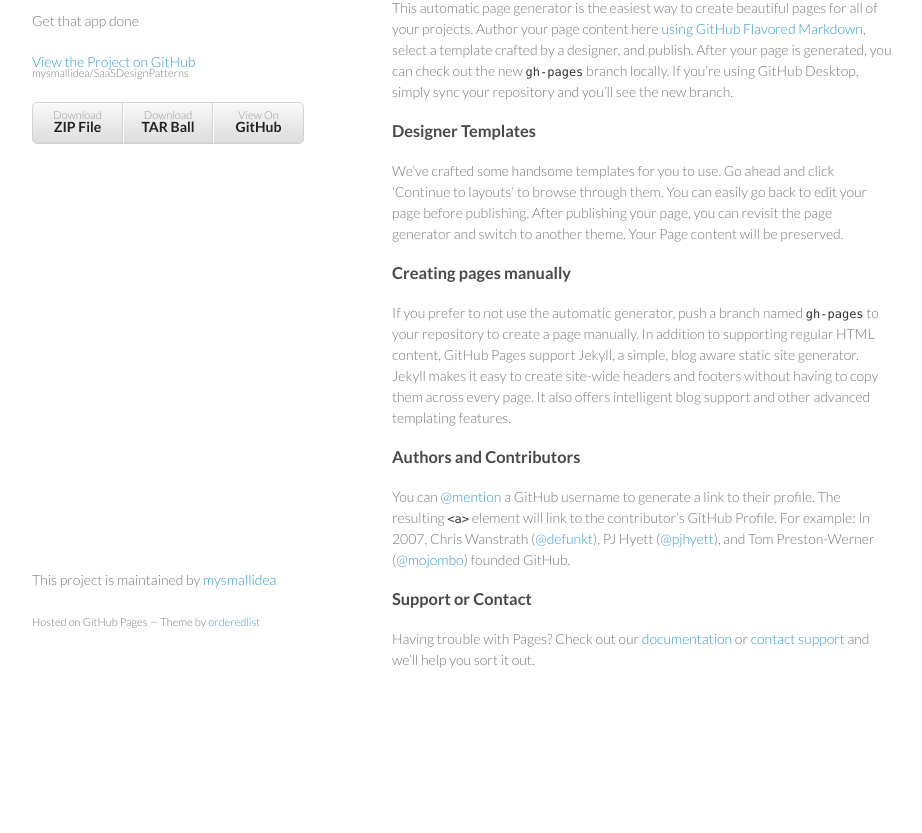
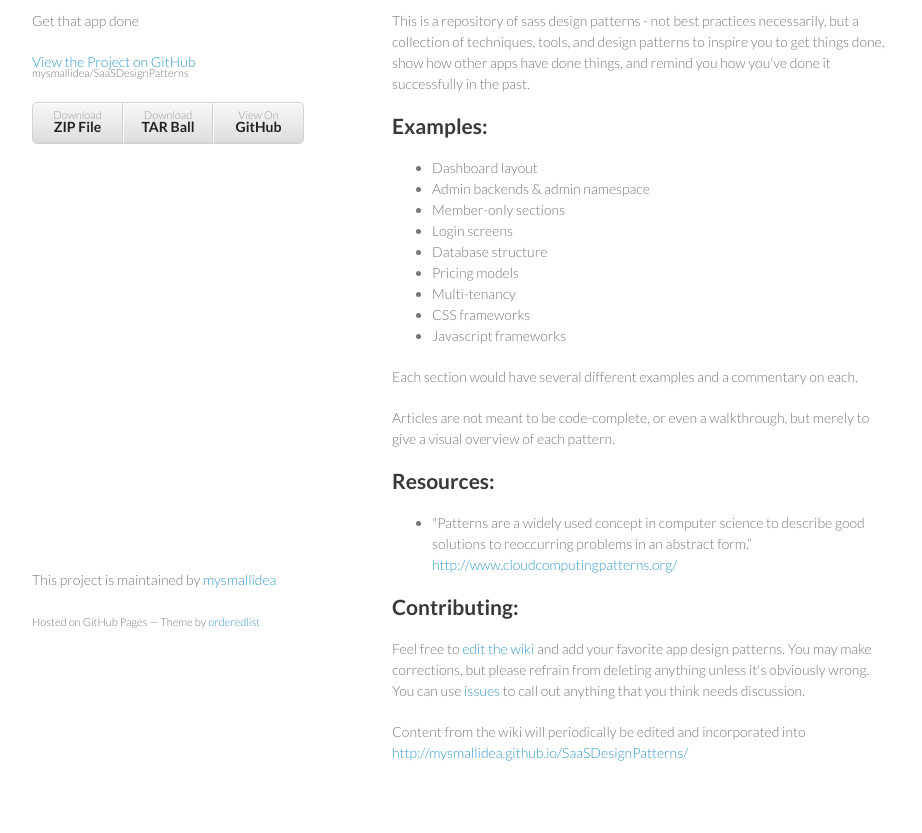
Before and after one commit to ryenski/SaaSDesignPatterns, a plain HTML site: page index.html in a window 1280 px wide. Shown: the part 99-932 px from the top of the page, without its empty margins (178-1100 px from the left). Before the commit the page ends 839 px from the top, so only its background shows below. Drawn offline with Linux system fonts and the light colour scheme.

```diff
--- a/index.html
+++ b/index.html
@@ -28,30 +28,44 @@
         </ul>
       </header>
       <section>
-        <h3>
-<a id="welcome-to-github-pages" class="anchor" href="#welcome-to-github-pages" aria-hidden="true"><span class="octicon octicon-link"></span></a>Welcome to GitHub Pages.</h3>
+        <h1>
+<a id="saas-design-patterns" class="anchor" href="#saas-design-patterns" aria-hidden="true"><span class="octicon octicon-link"></span></a>SaaS Design Patterns</h1>
 
-<p>This automatic page generator is the easiest way to create beautiful pages for all of your projects. Author your page content here <a href="https://guides.github.com/features/mastering-markdown/">using GitHub Flavored Markdown</a>, select a template crafted by a designer, and publish. After your page is generated, you can check out the new <code>gh-pages</code> branch locally. If you’re using GitHub Desktop, simply sync your repository and you’ll see the new branch.</p>
+<p>This is a repository of sass design patterns - not best practices necessarily, but a collection of techniques, tools, and design patterns to inspire you to get things done, show how other apps have done things, and remind you how you've done it successfully in the past. </p>
 
-<h3>
-<a id="designer-templates" class="anchor" href="#designer-templates" aria-hidden="true"><span class="octicon octicon-link"></span></a>Designer Templates</h3>
+<h2>
+<a id="examples" class="anchor" href="#examples" aria-hidden="true"><span class="octicon octicon-link"></span></a>Examples:</h2>
 
-<p>We’ve crafted some handsome templates for you to use. Go ahead and click 'Continue to layouts' to browse through them. You can easily go back to edit your page before publishing. After publishing your page, you can revisit the page generator and switch to another theme. Your Page content will be preserved.</p>
+<ul>
+<li>Dashboard layout</li>
+<li>Admin backends &amp; admin namespace</li>
+<li>Member-only sections</li>
+<li>Login screens</li>
+<li>Database structure</li>
+<li>Pricing models</li>
+<li>Multi-tenancy</li>
+<li>CSS frameworks</li>
+<li>Javascript frameworks</li>
+</ul>
 
-<h3>
-<a id="creating-pages-manually" class="anchor" href="#creating-pages-manually" aria-hidden="true"><span class="octicon octicon-link"></span></a>Creating pages manually</h3>
+<p>Each section would have several different examples and a commentary on each.</p>
 
-<p>If you prefer to not use the automatic generator, push a branch named <code>gh-pages</code> to your repository to create a page manually. In addition to supporting regular HTML content, GitHub Pages support Jekyll, a simple, blog aware static site generator. Jekyll makes it easy to create site-wide headers and footers without having to copy them across every page. It also offers intelligent blog support and other advanced templating features.</p>
+<p>Articles are not meant to be code-complete, or even a walkthrough, but merely to give a visual overview of each pattern. </p>
 
-<h3>
-<a id="authors-and-contributors" class="anchor" href="#authors-and-contributors" aria-hidden="true"><span class="octicon octicon-link"></span></a>Authors and Contributors</h3>
+<h2>
+<a id="resources" class="anchor" href="#resources" aria-hidden="true"><span class="octicon octicon-link"></span></a>Resources:</h2>
 
-<p>You can <a href="https://github.com/blog/821" class="user-mention">@mention</a> a GitHub username to generate a link to their profile. The resulting <code>&lt;a&gt;</code> element will link to the contributor’s GitHub Profile. For example: In 2007, Chris Wanstrath (<a href="https://github.com/defunkt" class="user-mention">@defunkt</a>), PJ Hyett (<a href="https://github.com/pjhyett" class="user-mention">@pjhyett</a>), and Tom Preston-Werner (<a href="https://github.com/mojombo" class="user-mention">@mojombo</a>) founded GitHub.</p>
+<ul>
+<li>"Patterns are a widely used concept in computer science to describe good solutions to reoccurring problems in an abstract form.” <a href="http://www.cloudcomputingpatterns.org/">http://www.cloudcomputingpatterns.org/</a>
+</li>
+</ul>
 
-<h3>
-<a id="support-or-contact" class="anchor" href="#support-or-contact" aria-hidden="true"><span class="octicon octicon-link"></span></a>Support or Contact</h3>
+<h2>
+<a id="contributing" class="anchor" href="#contributing" aria-hidden="true"><span class="octicon octicon-link"></span></a>Contributing:</h2>
 
-<p>Having trouble with Pages? Check out our <a href="https://help.github.com/pages">documentation</a> or <a href="https://github.com/contact">contact support</a> and we’ll help you sort it out.</p>
+<p>Feel free to <a href="https://github.com/mysmallidea/SaaSDesignPatterns/wiki">edit the wiki</a> and add your favorite app design patterns. You may make corrections, but please refrain from deleting anything unless it's obviously wrong. You can use <a href="https://github.com/mysmallidea/SaaSDesignPatterns/issues">issues</a> to call out anything that you think needs discussion. </p>
+
+<p>Content from the wiki will periodically be edited and incorporated into <a href="http://mysmallidea.github.io/SaaSDesignPatterns/">http://mysmallidea.github.io/SaaSDesignPatterns/</a></p>
       </section>
       <footer>
         <p>This project is maintained by <a href="https://github.com/mysmallidea">mysmallidea</a></p>
@@ -59,6 +73,16 @@
       </footer>
     </div>
     <script src="javascripts/scale.fix.js"></script>
+              <script type="text/javascript">
+            var gaJsHost = (("https:" == document.location.protocol) ? "https://ssl." : "http://www.");
+            document.write(unescape("%3Cscript src='" + gaJsHost + "google-analytics.com/ga.js' type='text/javascript'%3E%3C/script%3E"));
+          </script>
+          <script type="text/javascript">
+            try {
+              var pageTracker = _gat._getTracker("UA-175340-29");
+            pageTracker._trackPageview();
+            } catch(err) {}
+          </script>
 
   </body>
 </html>
```
Also changed, not shown: params.json (+1 -1 lines).
